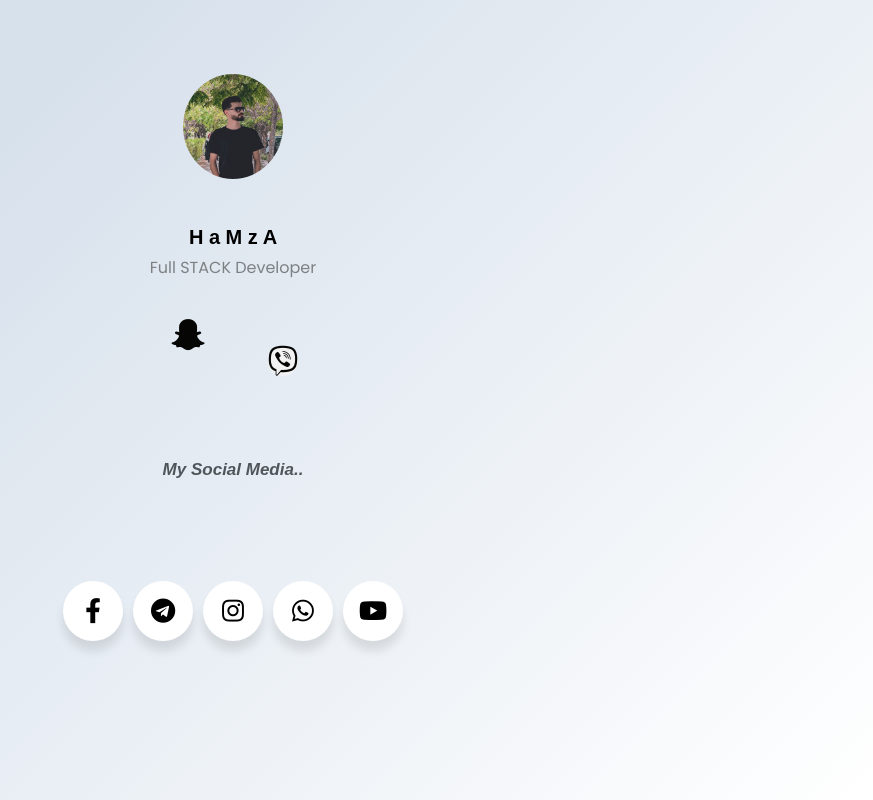
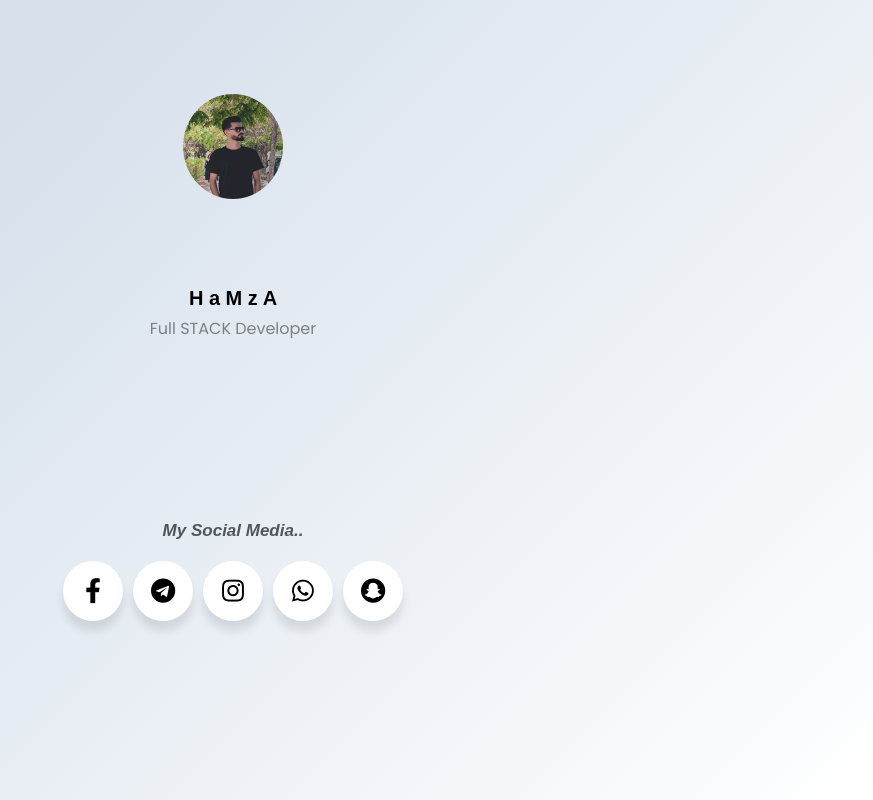
Before and after one commit to HZ00IT/social, a plain HTML site: page index.html in a window 1280 px wide. Shown: the whole page, without its empty margins (407-1280 px from the left). Drawn offline with Linux system fonts and the light colour scheme.

Commit message:
Update index.html

```diff
--- a/index.html
+++ b/index.html
@@ -18,18 +18,6 @@
       <p id="full">Full STACK Developer</p>
       <h3 id="my">My Social Media..</h3>
      </div>
-     <div>
-      <!--Snapchat icon with link-->
-      <a href="https://www.snapchat.com/add/h4mz4_it" target="_blank">
-        <i class="fab fa-snapchat-ghost snapchat-icon"></i>
-      </a>
-    </div>
-    <div>
-      <!-- Viber icon with link -->
-      <a href="viber://phone number=07507100751" target="_blank">
-        <i class="fab fa-viber viber-icon"></i>
-      </a>
-    </div>
     <div class="wrapper">
          <a class="button" href="https://www.facebook.com/hamzadya.0" target="_blank" style="color: black; text-decoration: none;" >
             <div class="icon">
@@ -55,12 +43,12 @@
             </div>
             <span>whatsapp</span>
         </a>
-         <div class="button">
+        <a class="button" href="https://l.facebook.com/l.php?u=https%3A%2F%2Ft.snapchat.com%2Flk3MkiSt%3Ffbclid%3DIwAR2TzWaU4ASqTbDYCZOS7jcb-nrtOPJyuZgZn4VzvgCLFqE-VSYfOGZ62Ek&h=AT3OGUBebra6_Sff2rDPipl0Xjg-_k0c6Ycq9KcXy3CWOglNFczouymoyzQKC7_QIBvrx_SbPmQp6cNT6ks5a_nR9SET-Ag_e9e2S19G8SBwjDPcm54GRccTB1Xf5ZShqwk0N3pxPbQaINI" target="_blank" style="color: black; text-decoration: none;" >
             <div class="icon">
-               <i class="fab fa-youtube"></i>
+               <i class="fab fa-snapchat"></i>
             </div>
-            <span>YouTube</span>
-         </div>
+            <span>snapchat</span>
+          </a>
       </div>
    </body>
 </html>
```
